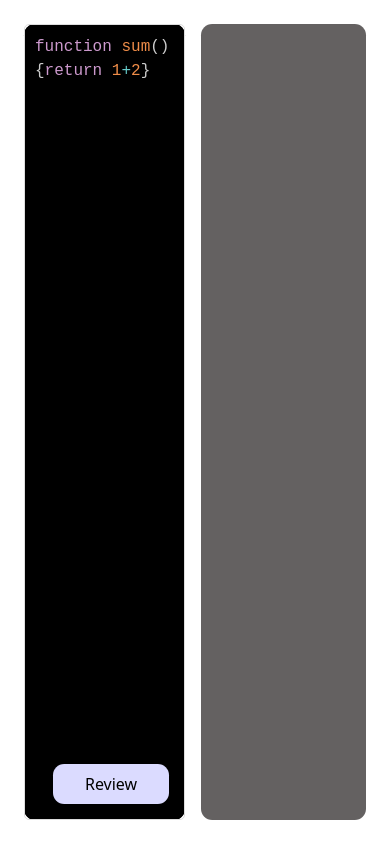
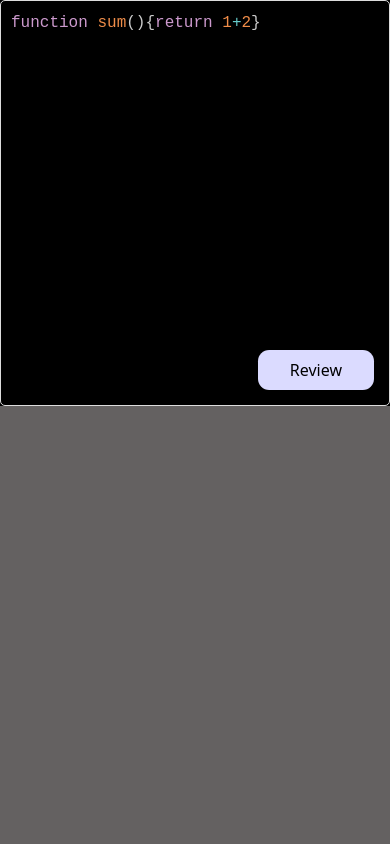
Before and after one commit to shivamabes/AI-Reviewer, a React (Vite) app: page / in a window 390 px wide. Built offline with nearby package versions, Linux system fonts and the light colour scheme.

Commit message:
Refactor main layout styles for improved responsiveness and structure

```diff
--- a/src/App.css
+++ b/src/App.css
@@ -10,17 +10,17 @@ html,body,
   height:100%;
 }
 
-main{
+main {
+  display: flex;
+  height: 100vh;
+}
+
+.left, .right {
+  flex: 1;
+  display: flex;
+  flex-direction: column;
+  width: 50%;
   height: 100%;
-  width: 100%;
-  padding: 1.5rem;
-  display: flex;
-  gap: 1rem;
-}
-main .left, main .right{
-  height: 100%;
-  flex-basis: 50%;
-  border-radius: 0.7rem;
 }
 
 main .left{
@@ -28,6 +28,30 @@ main .left{
   position: relative;
 
 }
+/* Responsive for mobile */
+@media (max-width: 768px) {
+  body, main, .left, .right, .code, .review {
+    margin:0;
+    padding: 0 ;
+    box-sizing: border-box;
+  }
+  main {
+    flex-direction: column;
+    height: 100vh;
+  }
+  .left, .right {
+    width: 100%;
+    height: 50vh;
+    min-height: 0;
+  }
+  .code {
+    height: 100%;
+  }
+  .review {
+    height: auto;
+  }
+}
+
 .left .code,
 .code pre ,
 .code pre code {
```
